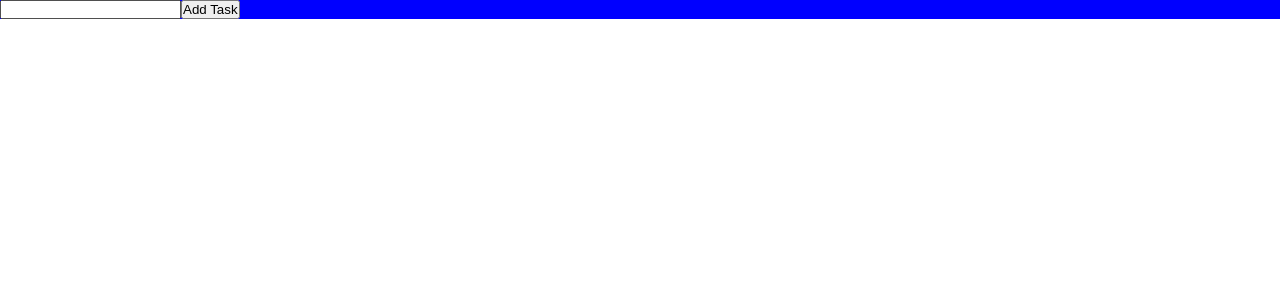
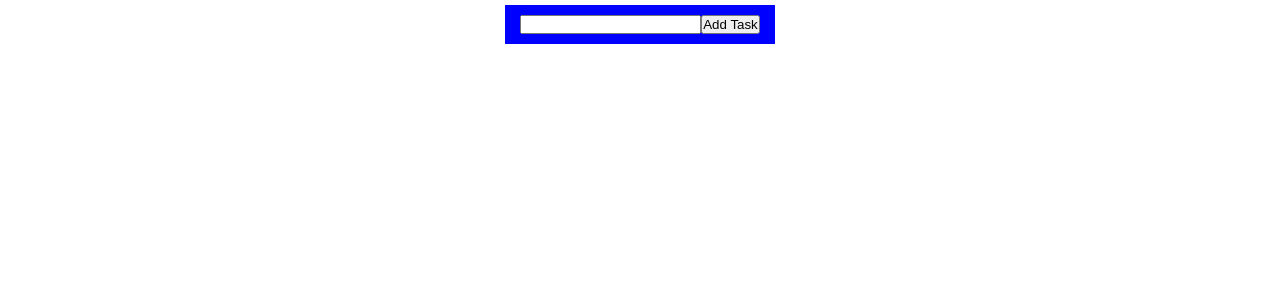
Before and after one commit to nimely111/React-Coding-snippet, a React (Vite) app: page / in a window 1280 px wide. Shown: the top 300 px of the page. Built offline with nearby package versions, Linux system fonts and the light colour scheme.

Commit message:
took the styling of background-color from the App to the addtask

```diff
--- a/src/Pedro_Exercise/todo.css
+++ b/src/Pedro_Exercise/todo.css
@@ -4,6 +4,14 @@
     box-sizing: border-box;
 }
 
-.App{
+body{
+    display: flex;
+    justify-content: center;
+    align-items: center;
+    margin-top: 5px;
+}
+
+.addTask{
     background-color: blue;
+    padding: 10px 15px;
 }
```
